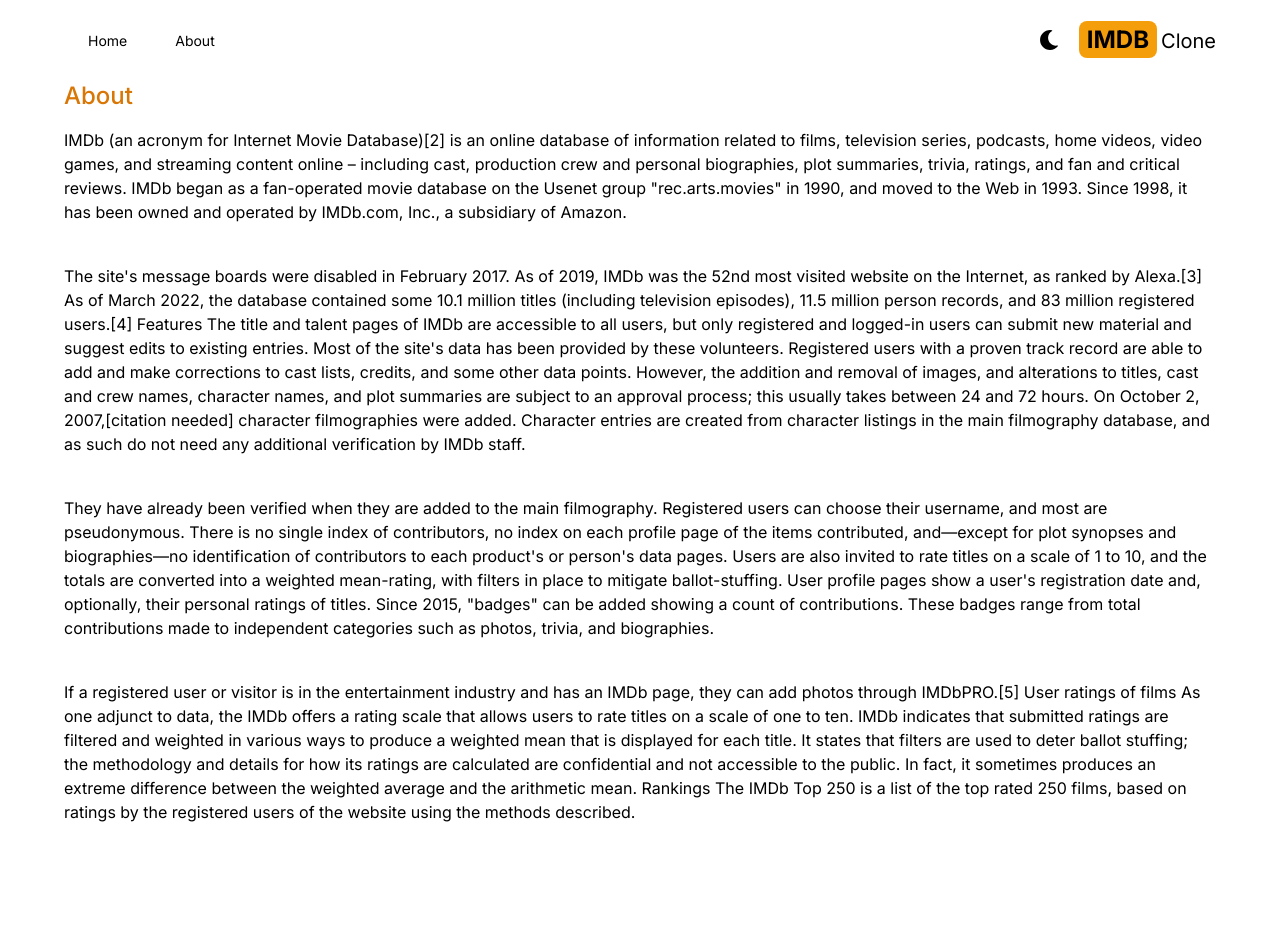
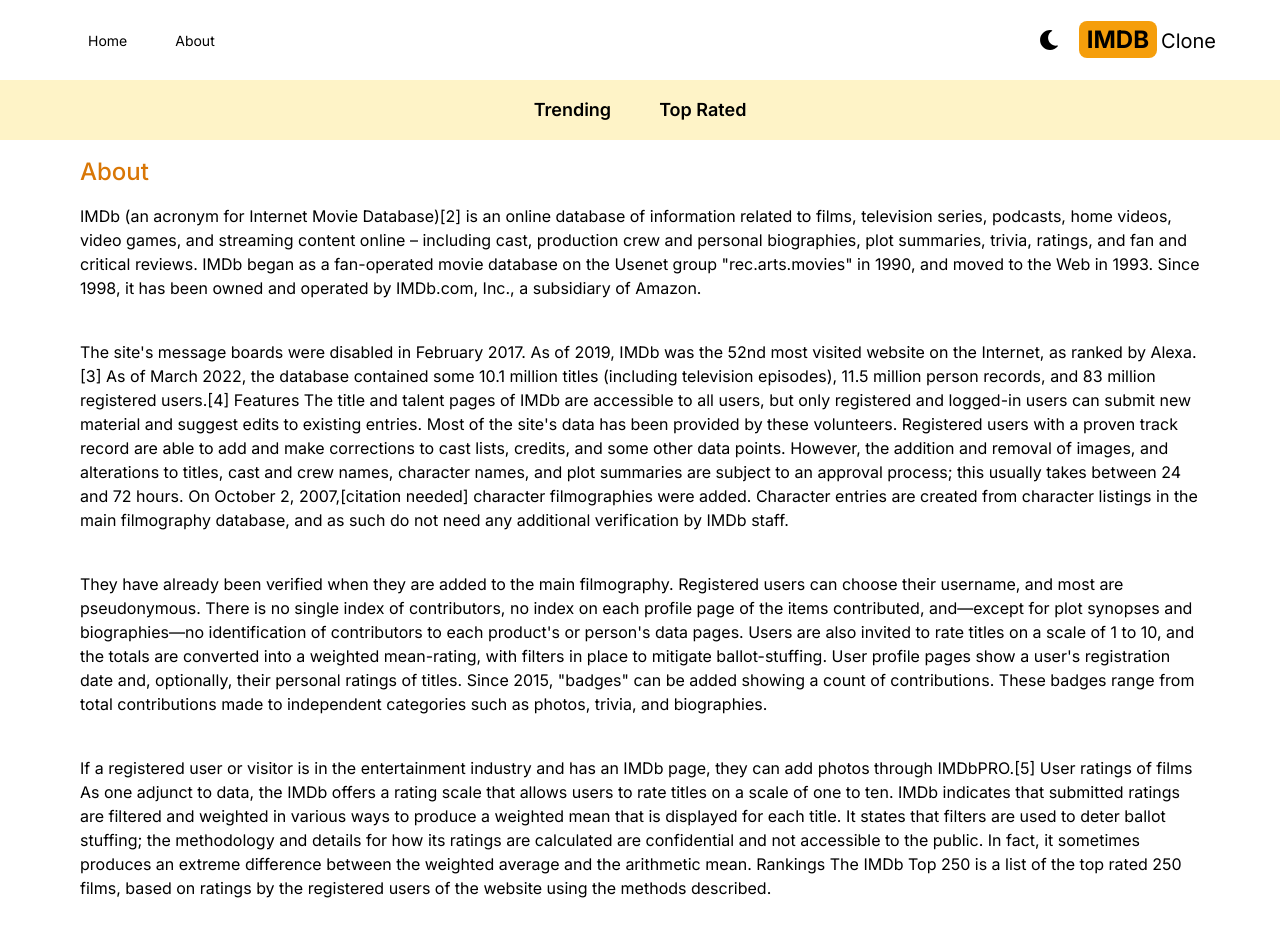
Before and after one commit to waelkamira/IMDBClone, a Next.js app: page /about in a window 1280 px wide. Shown: the top 936 px of the page. Before the commit the page ends 848 px from the top, so only its background shows below. Built offline with nearby package versions, Linux system fonts and the light colour scheme.

Commit message:
create Navbar

```diff
--- a/src/app/about/page.jsx
+++ b/src/app/about/page.jsx
@@ -1,6 +1,6 @@
 function About() {
   return (
-    <div className="max-w-6xl mx-auto space-y-4">
+    <div className="max-w-6xl mx-auto space-y-4 p-4">
       <h1 className="text-2xl font-medium text-amber-600">About</h1>
       <p>
         IMDb (an acronym for Internet Movie Database)[2] is an online database
--- a/src/app/layout.js
+++ b/src/app/layout.js
@@ -2,6 +2,7 @@
 import "./globals.css";
 import Header from "@/components/header";
 import Providers from "./Providers";
+import NavBar from "@/components/NavBar";
 const inter = Inter({ subsets: ["latin"] });
 
 export const metadata = {
@@ -15,6 +16,7 @@
       <body className={inter.className}>
         <Providers>
           <Header />
+          <NavBar />
           {children}
         </Providers>
       </body>
--- /dev/null
+++ b/src/components/NavBar.jsx
@@ -0,0 +1,10 @@
+import NavbarItem from "./NavbarItem";
+function NavBar() {
+  return (
+    <div className="flex justify-center dark:bg-gray-600 bg-amber-100 lg:text-lg p-4">
+      <NavbarItem title="Trending" param="fetchTrending" />
+      <NavbarItem title="Top Rated" param="fetchTopRated" />
+    </div>
+  );
+}
+export default NavBar;
--- /dev/null
+++ b/src/components/NavbarItem.jsx
@@ -0,0 +1,22 @@
+"use client";
+import Link from "next/link";
+import { useSearchParams } from "next/navigation";
+function NavbarItem({ title, param }) {
+  const searchParams = useSearchParams();
+  const genre = searchParams.get("genre");
+  return (
+    <div>
+      <Link
+        className={`m-4 hover:text-amber-600 font-semibold p-2 ${
+          genre &&
+          genre === param &&
+          "underline underline-offset-8 decoration-4 decoration-amber-500 rounded-lg"
+        }`}
+        href={`/?genre=${param}`}
+      >
+        {title}
+      </Link>
+    </div>
+  );
+}
+export default NavbarItem;
```
